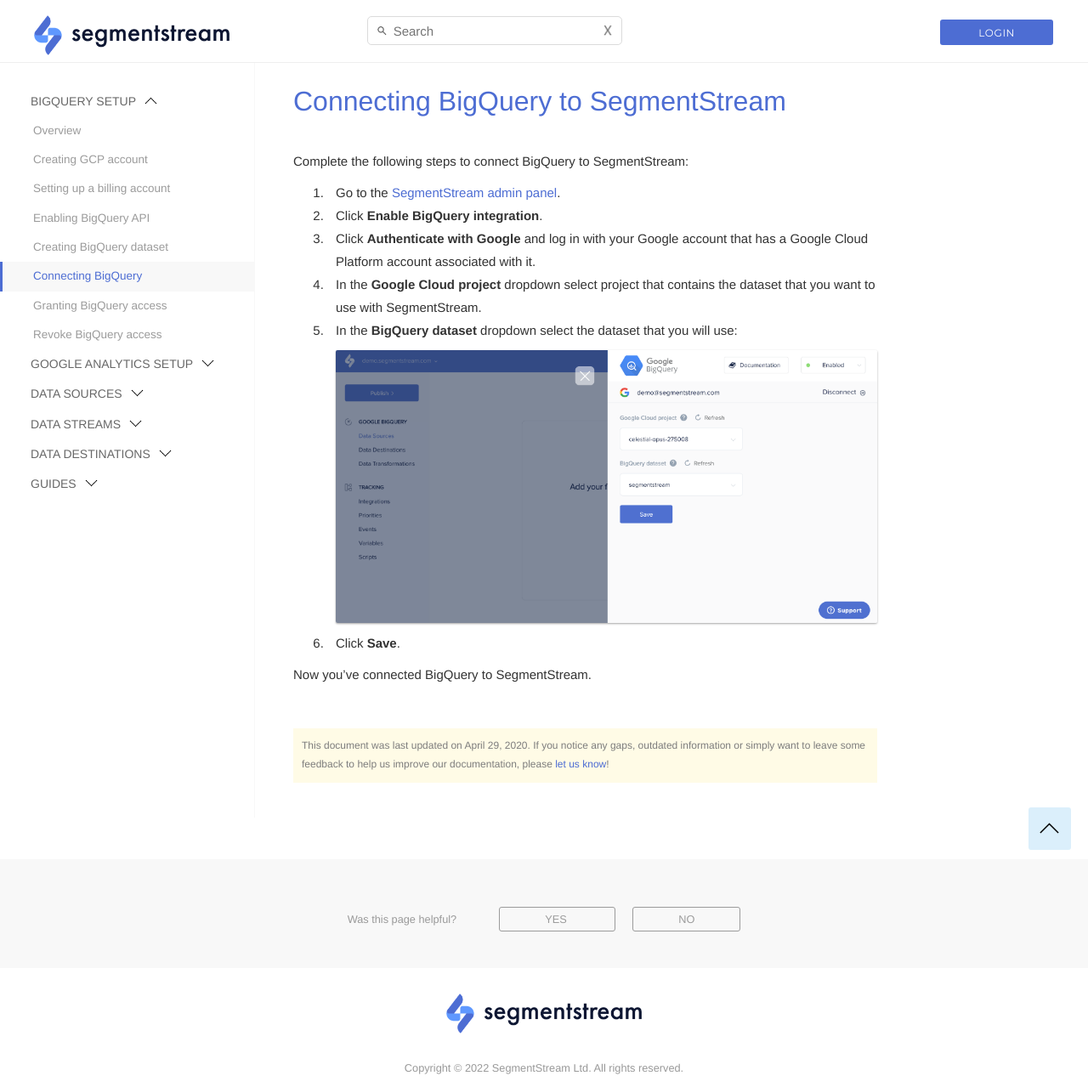
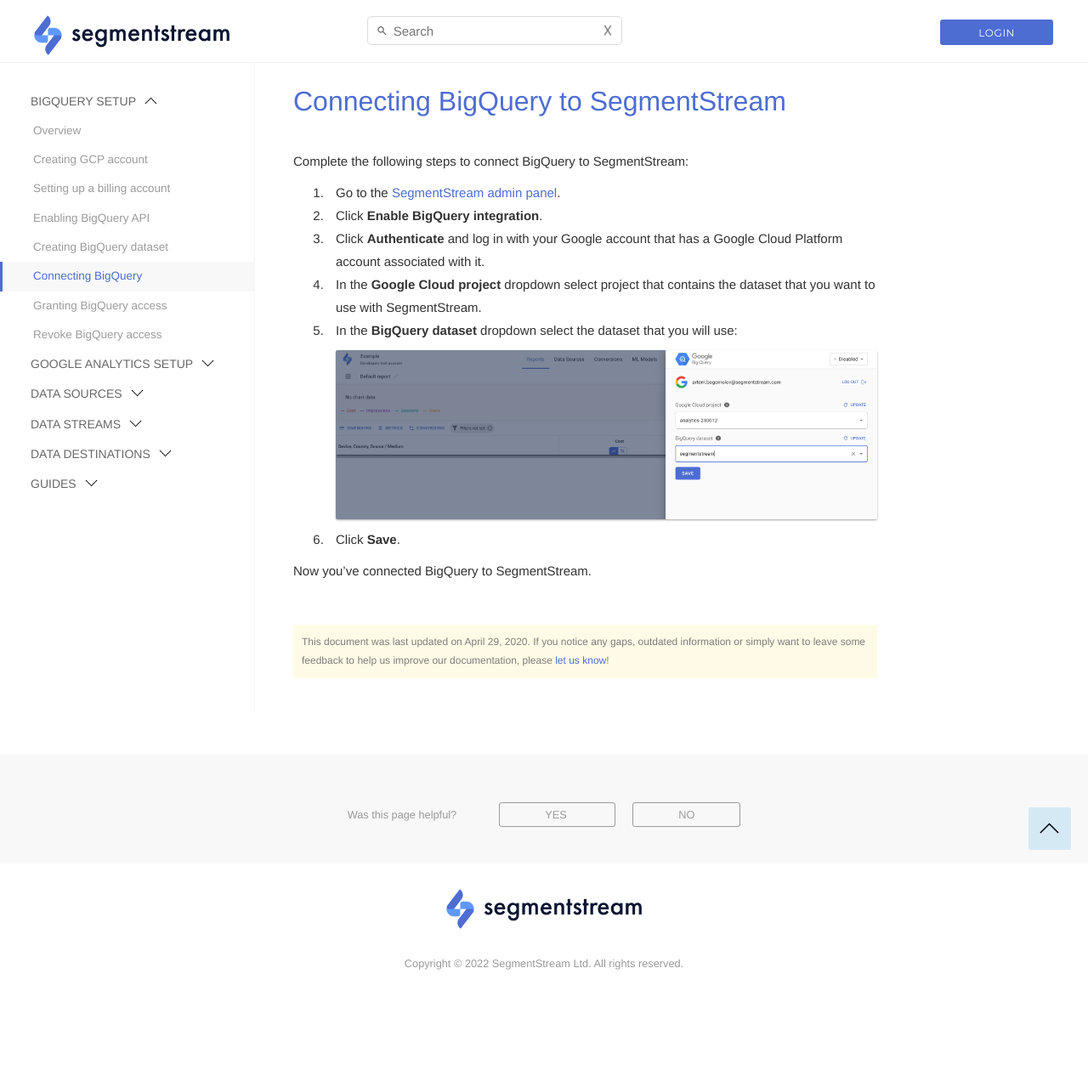
Before and after one commit to segmentstream-com/segmentstream-com.github.io, a Jekyll site: the page built from _docs/bigquery/connecting-bigquery.md, in a window 1280 px wide. Shown: the whole page at 85% size. Built offline with Jekyll 4.4.1, drawn with Linux system fonts in a browser that asks for light colours; nearby versions of some CDN libraries; after the commit the page ends 1156 px from its top, so only the background shows below that.

Commit message:
bigquery guide update

```diff
--- a/_docs/bigquery/connecting-bigquery.md
+++ b/_docs/bigquery/connecting-bigquery.md
@@ -9,12 +9,12 @@
 
 Complete the following steps to connect BigQuery to SegmentStream:
 
-1. Go to the [SegmentStream admin panel](https://admin.segmentstream.com/){:target="_blank"}.
+1. Go to the [SegmentStream admin panel](https://app.segmentstream.com/){:target="_blank"}.
 2. Click **Enable BigQuery integration**.
-3. Click **Authenticate with Google** and log in with your Google account that has a Google Cloud Platform account associated with it.
+3. Click **Authenticate** and log in with your Google account that has a Google Cloud Platform account associated with it.
 4. In the **Google Cloud project** dropdown select project that contains the dataset that you want to use with SegmentStream.
 5. In the **BigQuery dataset** dropdown select the dataset that you will use:
-![BigQuery setup](/img/bigquery_connect.1.png)
+![BigQuery setup](/img/bqsetup.png)
 6. Click **Save**.
 
 Now you've connected BigQuery to SegmentStream.
```
Also changed, not shown: img/bqsetup.png (added).
